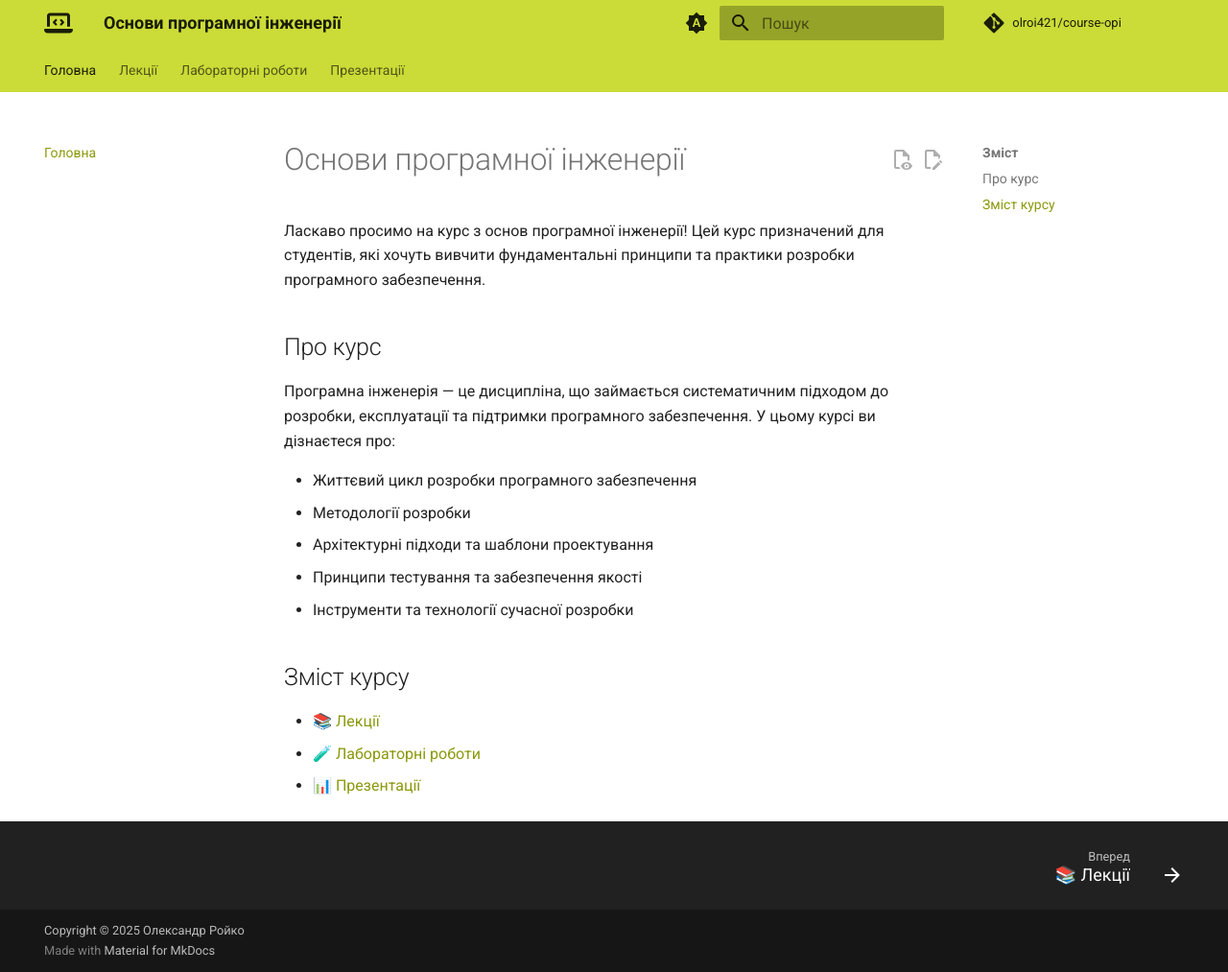
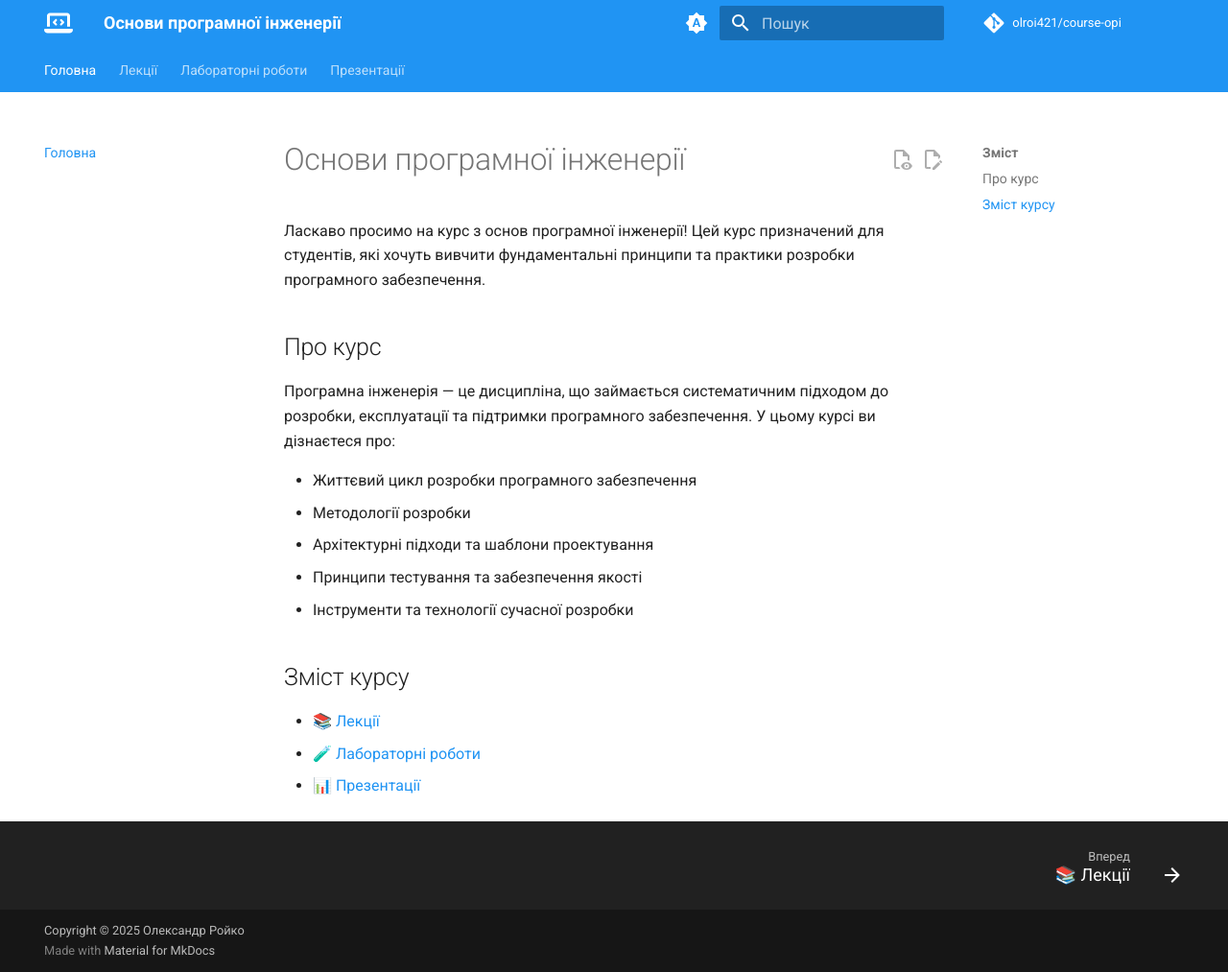
Before and after one commit to olroi421/course-opi, an MkDocs documentation site: the page built from docs/index.md, in a window 1280 px wide and 1013 px high. Shown: the whole window at 96% size. Built offline with MkDocs 1.6.1 and Material for MkDocs 9.7.7, drawn with Linux system fonts in a browser that asks for light colours; comment, search, counter and statistics services are not loaded.

Commit message:
Update mkdocs.yml

```diff
--- a/mkdocs.yml
+++ b/mkdocs.yml
@@ -34,24 +34,24 @@ theme:
     # Автоматична тема (за замовчуванням)
     - media: "(prefers-color-scheme)"
       scheme: default
-      primary: lime
-      accent: lime
+      primary: blue
+      accent: blue
       toggle:
         icon: material/brightness-auto
         name: Перемкнути на світлу тему
     # Світла тема
     - media: "(prefers-color-scheme: light)"
       scheme: default
-      primary: lime
-      accent: lime
+      primary: blue
+      accent: blue
       toggle:
         icon: material/brightness-7
         name: Перемкнути на темну тему
     # Темна тема
     - media: "(prefers-color-scheme: dark)"
       scheme: slate
-      primary: lime
-      accent: lime
+      primary: blue
+      accent: blue
       toggle:
         icon: material/brightness-4
         name: Перемкнути на автоматичну тему
```
